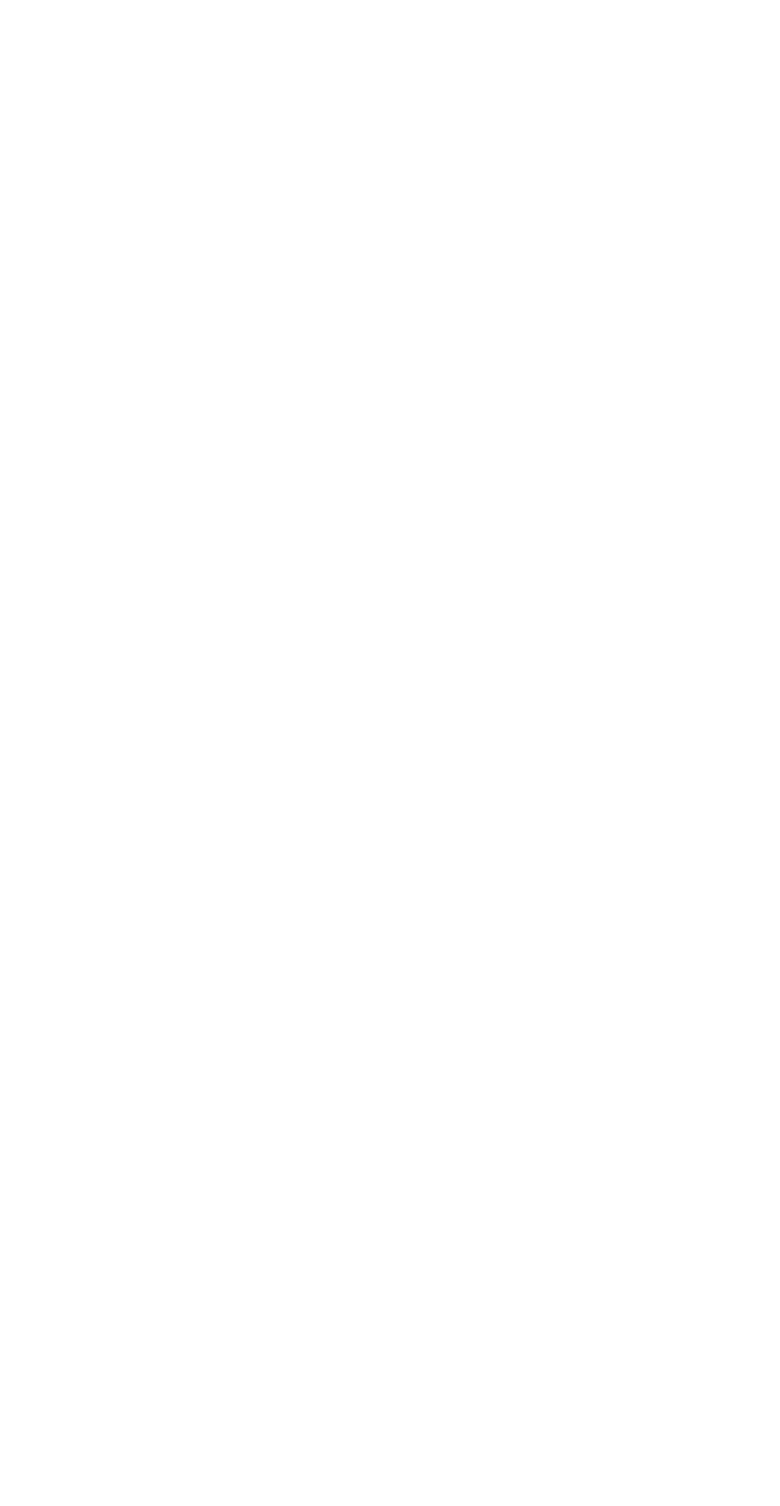
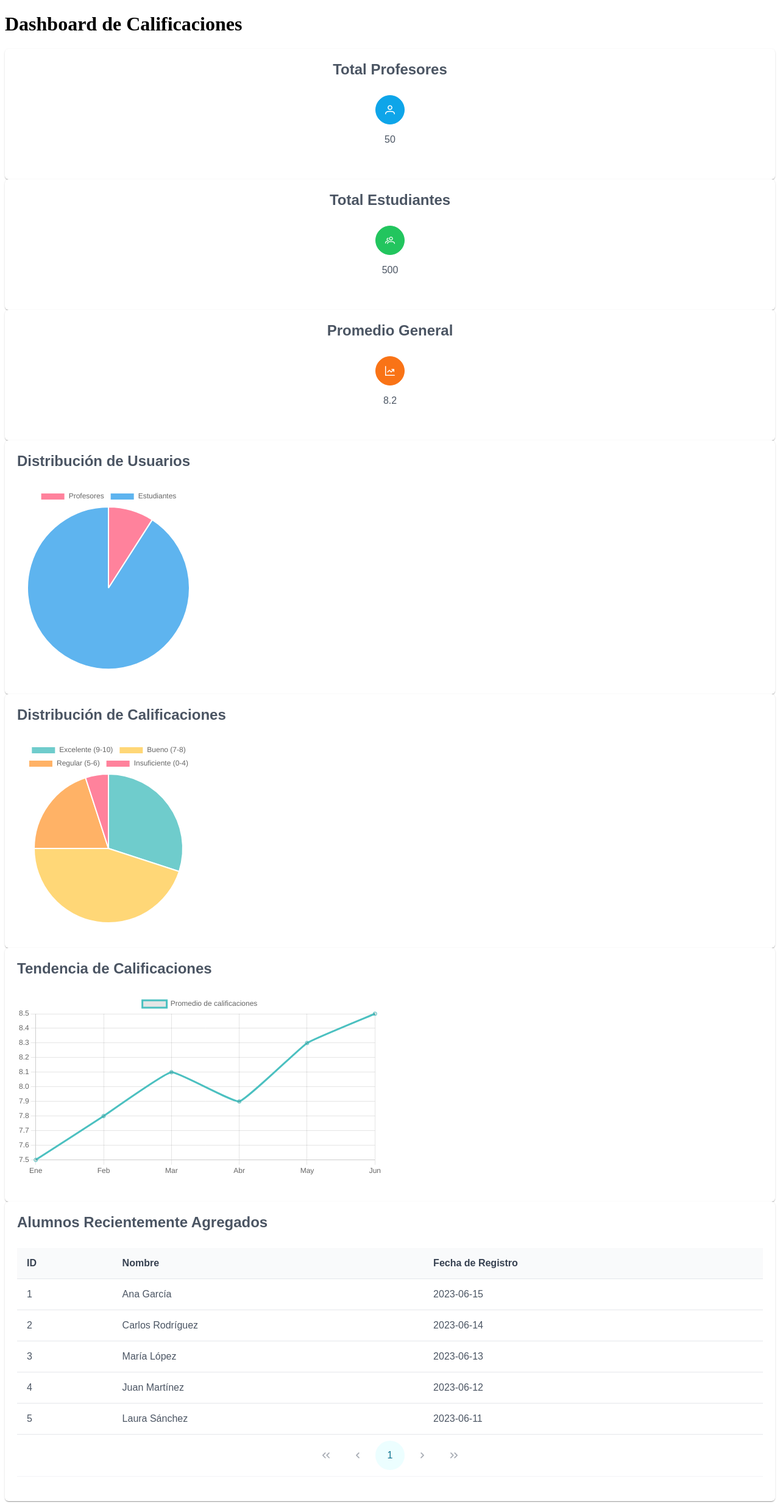
Before and after one commit to 23456-Tony-Larrea/App-Grade-pro, a React (Vite) app: page /dashboard/2 in a window 1280 px wide. Before the commit this address had no page. Shown: the whole page at 61% size. Before the commit the page ends 800 px from the top, so only its background shows below. Built offline with nearby package versions, Linux system fonts and the light colour scheme; a web font is replaced by a local one.

Commit message:
dashboard

```diff
--- a/package.json
+++ b/package.json
@@ -13,12 +13,14 @@
     "@tanstack/react-query": "^5.52.1",
     "autoprefixer": "^10.4.20",
     "axios": "^1.7.4",
+    "chart.js": "^4.4.4",
     "i": "^0.3.7",
     "npm": "^10.8.2",
     "postcss": "^8.4.41",
     "primeicons": "^7.0.0",
     "primereact": "^10.8.2",
     "react": "^18.3.1",
+    "react-chartjs-2": "^5.2.0",
     "react-dom": "^18.3.1",
     "react-loader-spinner": "^6.1.6",
     "react-router-dom": "^6.26.1",
--- a/src/App.tsx
+++ b/src/App.tsx
@@ -3,6 +3,7 @@ import React from 'react';
 import { BrowserRouter as Router, Route, Routes, Navigate } from 'react-router-dom';
 import Login from './views/home/LoginForm';
 import Dashboard from './views/home/Dashboard';
+import DashboardCalificaciones from './views/components/Chart';
 
 
 const App: React.FC = () => {
@@ -12,6 +13,7 @@ const App: React.FC = () => {
                 <Route path="/" element={<Navigate to="/login" />} />
                 <Route path="/login" element={<Login />} />
                 <Route path="/dashboard" element={<Dashboard />} />
+                <Route path="/dashboard/2" element={< DashboardCalificaciones/>} />
             </Routes>
         </Router>
     );
--- /dev/null
+++ b/src/views/components/Chart.tsx
@@ -0,0 +1,96 @@
+import { Pie, Line } from 'react-chartjs-2';
+import { Card } from 'primereact/card';
+import { DataTable } from 'primereact/datatable';
+import { Column } from 'primereact/column';
+import { Chart as ChartJS, ArcElement, CategoryScale, LinearScale, LineElement, Title, Tooltip, Legend, PointElement } from 'chart.js';
+import { Button } from 'primereact/button';
+
+ChartJS.register(ArcElement, CategoryScale, LinearScale, LineElement, Title, Tooltip, Legend, PointElement);
+
+export default function DashboardCalificaciones() {
+  // Datos de ejemplo
+  const usuariosData = {
+    labels: ['Profesores', 'Estudiantes'],
+    datasets: [{
+      data: [50, 500],
+      backgroundColor: ['rgba(255, 99, 132, 0.8)', 'rgba(54, 162, 235, 0.8)'],
+      hoverBackgroundColor: ['rgba(255, 99, 132, 1)', 'rgba(54, 162, 235, 1)']
+    }]
+  };
+
+  const calificacionesDistribucionData = {
+    labels: ['Excelente (9-10)', 'Bueno (7-8)', 'Regular (5-6)', 'Insuficiente (0-4)'],
+    datasets: [{
+      data: [30, 45, 20, 5],
+      backgroundColor: ['rgba(75, 192, 192, 0.8)', 'rgba(255, 206, 86, 0.8)', 'rgba(255, 159, 64, 0.8)', 'rgba(255, 99, 132, 0.8)'],
+      hoverBackgroundColor: ['rgba(75, 192, 192, 1)', 'rgba(255, 206, 86, 1)', 'rgba(255, 159, 64, 1)', 'rgba(255, 99, 132, 1)']
+    }]
+  };
+
+  const calificacionesTendenciaData = {
+    labels: ['Ene', 'Feb', 'Mar', 'Abr', 'May', 'Jun'],
+    datasets: [{
+      label: 'Promedio de calificaciones',
+      data: [7.5, 7.8, 8.1, 7.9, 8.3, 8.5],
+      borderColor: 'rgb(75, 192, 192)',
+      tension: 0.1
+    }]
+  };
+
+  const alumnosRecientes = [
+    { id: 1, nombre: 'Ana García', fecha: '2023-06-15' },
+    { id: 2, nombre: 'Carlos Rodríguez', fecha: '2023-06-14' },
+    { id: 3, nombre: 'María López', fecha: '2023-06-13' },
+    { id: 4, nombre: 'Juan Martínez', fecha: '2023-06-12' },
+    { id: 5, nombre: 'Laura Sánchez', fecha: '2023-06-11' },
+  ];
+
+  return (
+    <div className="p-4 space-y-4">
+      <h1 className="text-2xl font-bold mb-4">Dashboard de Calificaciones</h1>
+            <div className="flex flex-wrap gap-4 mb-4">
+        <Card title="Total Profesores" style={{ textAlign: 'center', flex: '1 1 30%' }}>
+          <Button icon="pi pi-user" className="p-button-rounded p-button-info mb-3" />
+          <p className="text-3xl font-bold">50</p>
+        </Card>
+        <Card title="Total Estudiantes" style={{ textAlign: 'center', flex: '1 1 30%' }}>
+          <Button icon="pi pi-users" className="p-button-rounded p-button-success mb-3" />
+          <p className="text-3xl font-bold">500</p>
+        </Card>
+        <Card title="Promedio General" style={{ textAlign: 'center', flex: '1 1 30%' }}>
+          <Button icon="pi pi-chart-line" className="p-button-rounded p-button-warning mb-3" />
+          <p className="text-3xl font-bold">8.2</p>
+        </Card>
+      </div>
+
+      {/* Charts en pares (2 en 2) */}
+      <div className="flex flex-wrap gap-4 mb-4">
+        <Card title="Distribución de Usuarios" style={{ flex: '1 1 45%' }}>
+          <div style={{ height: '300px' }}>
+            <Pie data={usuariosData} />
+          </div>
+        </Card>
+        <Card title="Distribución de Calificaciones" style={{ flex: '1 1 45%' }}>
+          <div style={{ height: '300px' }}>
+            <Pie data={calificacionesDistribucionData} />
+          </div>
+        </Card>
+      </div>
+
+      <div className="flex flex-wrap gap-4 mb-4">
+        <Card title="Tendencia de Calificaciones" style={{ flex: '1 1 45%' }}>
+          <div style={{ height: '300px' }}>
+            <Line data={calificacionesTendenciaData} />
+          </div>
+        </Card>
+        <Card title="Alumnos Recientemente Agregados" style={{ flex: '1 1 45%' }}>
+          <DataTable value={alumnosRecientes} paginator rows={5}>
+            <Column field="id" header="ID" />
+            <Column field="nombre" header="Nombre" />
+            <Column field="fecha" header="Fecha de Registro" />
+          </DataTable>
+        </Card>
+      </div>
+    </div>
+  );
+}
--- a/src/views/components/Sidebar.tsx
+++ b/src/views/components/Sidebar.tsx
@@ -31,7 +31,7 @@ export default function SidebarComponent() {
 
   return (
     <div className="flex h-screen bg-white">
-      <Sidebar visible={sidebarOpen} onHide={() => setSidebarOpen(false)} className="p-sidebar-lg">
+      <Sidebar visible={sidebarOpen} onHide={() => setSidebarOpen(false)} className="p-sidebar-sm">
         <PanelMenu model={items} className="mt-8" />
       </Sidebar>
 
```
Also changed, not shown: 1 other file (tests, documents, lock files or other folders).
